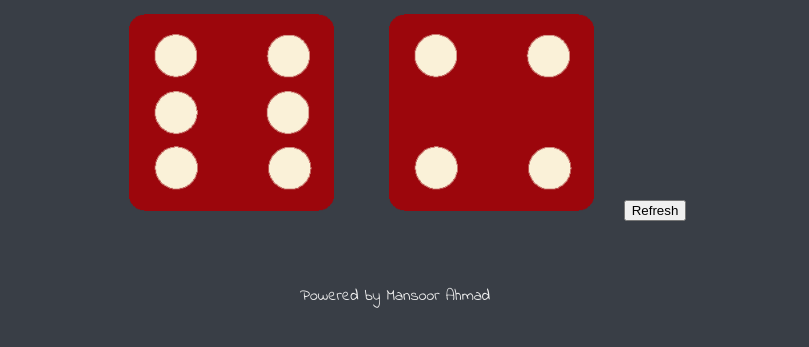
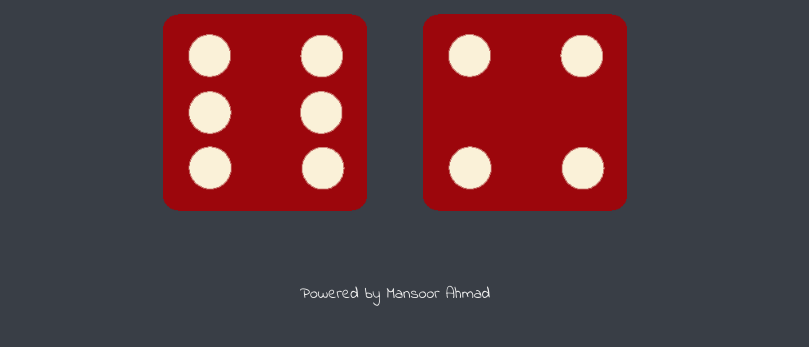
Before and after one commit to mansoorahmad47/Dice-Game, a plain HTML site: page index.html in a window 1280 px wide. Shown: the part 321-668 px from the top of the page, without its empty margins (245-1054 px from the left). Drawn offline with Linux system fonts and the light colour scheme.

Commit message:
button commented

```diff
--- a/index.html
+++ b/index.html
@@ -21,7 +21,7 @@
         <p>Player 2</p>
         <img class="img2" src="images/dice6.png">
       </div>
-      <button>Refresh</button>
+      <!-- <button>Refresh</button> -->
 
     </div>
 
```
